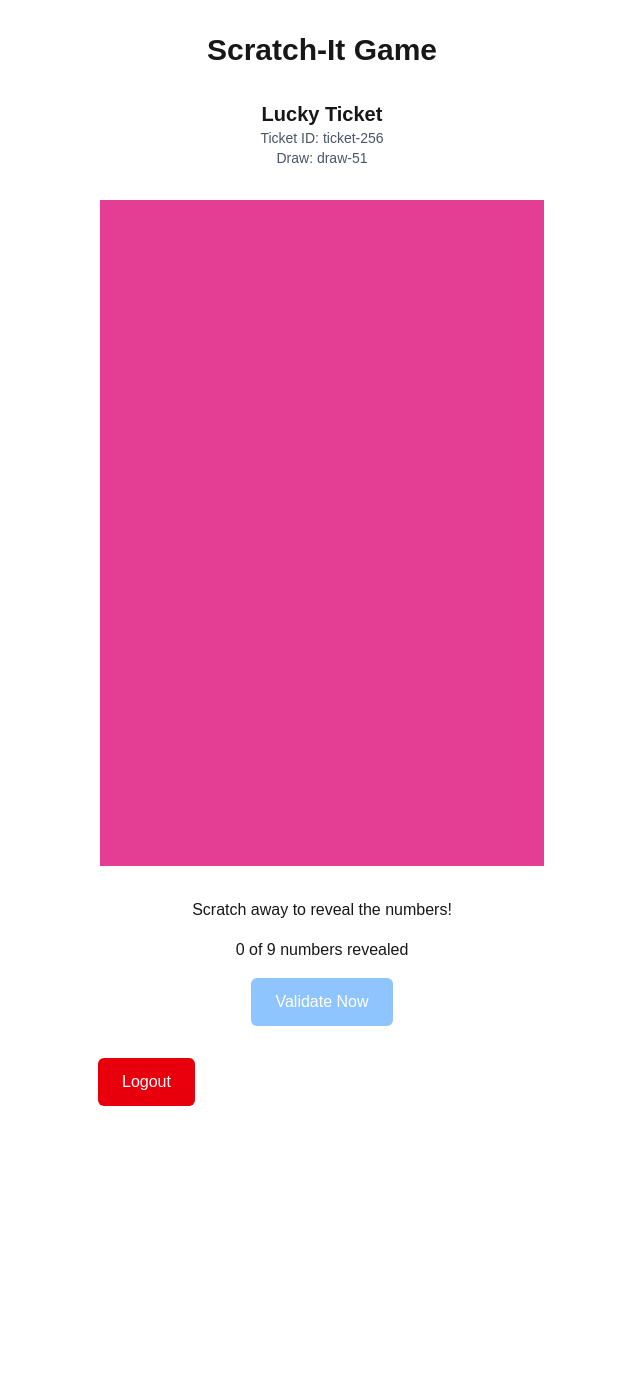
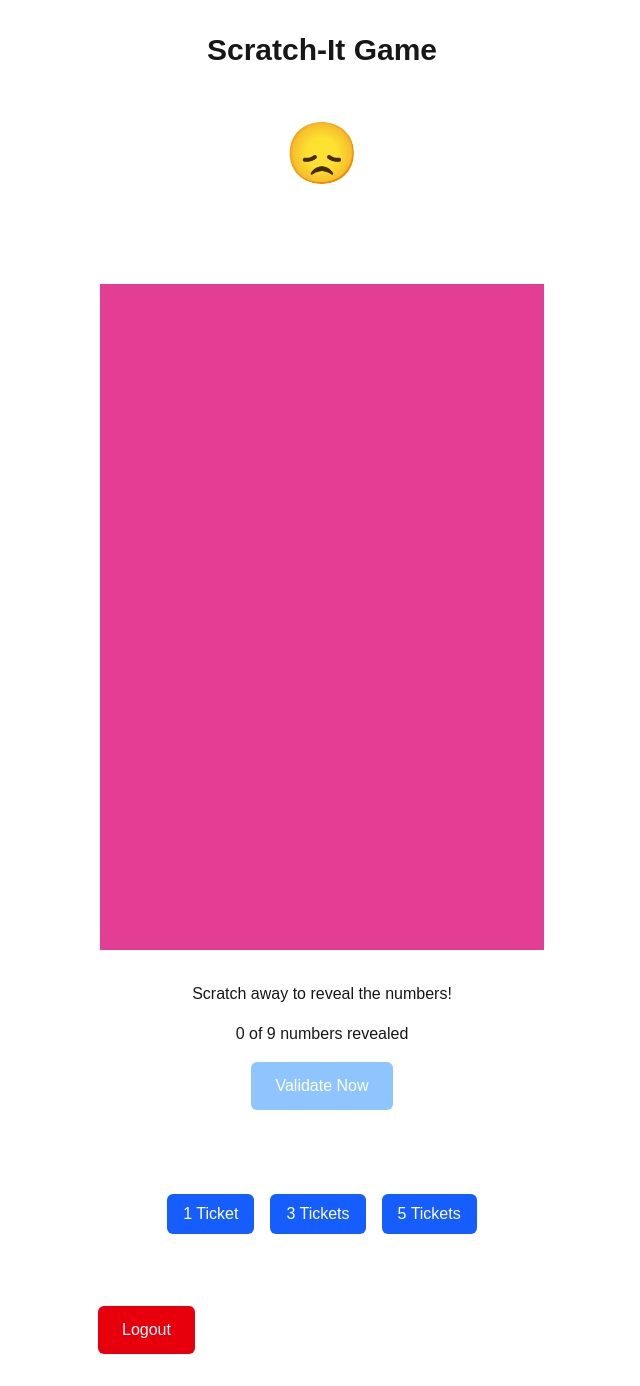
Before and after one commit to blackscorpionster/rubits, a Next.js app: page /play-page in a window 1280 px wide. Shown: the whole page, without its empty margins (318-958 px from the left). Before the commit the page ends 1138 px from the top, so only its background shows below. Built offline with nearby package versions, Linux system fonts and the light colour scheme; sample sign-in values are in the browser's storage.

Commit message:
Add no tickets component and buy tickets

```diff
--- /dev/null
+++ b/src/app/api/buy-tickets/route.ts
@@ -0,0 +1,90 @@
+import { NextRequest, NextResponse } from "next/server";
+
+export interface GridElement {
+  id: string;
+  value: number;
+}
+
+export interface Ticket {
+  id: string;
+  name: string;
+  gridSizeX: number;
+  gridSizeY: number;
+  drawId: string;
+  gridElements: GridElement[];
+  md5: string;
+  tierId: string;
+  playerId: string;
+}
+
+const getLosingTicket = (): Ticket => {
+  const gridSizeX = 3;
+  const gridSizeY = 3;
+  const gridElements: GridElement[] = [];
+
+  // Track numbers used in each row to avoid 3 of the same
+  const usedInRow = new Map<number, number>();
+
+  for (let row = 0; row < gridSizeY; row++) {
+    // Reset for new row
+    usedInRow.clear();
+
+    for (let col = 0; col < gridSizeX; col++) {
+      let value: number;
+      do {
+        value = Math.floor(Math.random() * 9) + 1;
+      } while (usedInRow.get(value) === 2); // Don't use a number 3 times in a row
+
+      // Track usage of this number in the row
+      usedInRow.set(value, (usedInRow.get(value) || 0) + 1);
+
+      gridElements.push({
+        id: `${row}-${col}`,
+        value,
+      });
+    }
+  }
+
+  return {
+    id: "ticket-" + Math.floor(Math.random() * 1000),
+    name: "Normal Ticket",
+    gridSizeX,
+    gridSizeY,
+    drawId: "draw-" + Math.floor(Math.random() * 100),
+    gridElements,
+    md5: "d41d8cd98f00b204e9800998ecf8427e", // Sample MD5 hash
+    tierId: "tier-lose",
+    playerId: "player-" + Math.floor(Math.random() * 1000),
+  };
+};
+
+export async function POST(request: NextRequest) {
+  try {
+    const body = await request.json();
+    const { numTickets } = body;
+
+    if (!numTickets || typeof numTickets !== "number" || numTickets <= 0) {
+        return NextResponse.json(
+            { success: false, message: "Invalid number of tickets" },
+            { status: 400 }
+        );
+    }
+
+    // db call to insert link tickets to customer
+    // validation to check there are enough tickets available?
+
+    const ticket = getLosingTicket();
+
+    // return ticket data of the purchased tickets. unneeded?
+    return NextResponse.json({
+      success: true,
+      data: [ticket],
+    });
+  } catch (error) {
+    console.error("Error purchasing tickets:", error);
+    return NextResponse.json(
+      { success: false, message: "Failed to purchase ticket" },
+      { status: 500 }
+    );
+  }
+}
--- /dev/null
+++ b/src/app/play-page/components/BuyTickets.tsx
@@ -0,0 +1,40 @@
+export const BuyTickets: React.FC = () => {
+    const handlePurchase = async (numTickets: number) => {
+      try {
+        const response = await fetch("/api/buy-tickets", {
+          method: "POST",
+          headers: {
+            "Content-Type": "application/json",
+          },
+          body: JSON.stringify({ numTickets: numTickets }),
+        });
+
+        if (!response.ok) {
+          throw new Error("Failed to purchase tickets");
+        }
+
+        console.log(`Successfully purchased ${numTickets} ticket(s)`);
+      } catch (error) {
+        console.error("Error purchasing tickets:", error);
+      }
+    };
+
+    const buyTicketOptions = [1, 3, 5];
+
+    return (
+      <div className="flex flex-col items-center justify-center h-full text-center p-10">
+        <p className="text-xl font-semibold text-white mb-4">Purchase More Tickets:</p>
+        <div className="flex space-x-4">
+          {buyTicketOptions.map((num) => (
+            <button
+              key={num}
+              onClick={() => handlePurchase(num)}
+              className="bg-blue-600 text-white py-2 px-4 rounded-md hover:bg-blue-700 transition-colors"
+            >
+              {num} Ticket{num > 1 ? 's' : ''}
+            </button>
+          ))}
+        </div>
+      </div>
+    );
+  };
--- /dev/null
+++ b/src/app/play-page/components/NoTickets.tsx
@@ -0,0 +1,10 @@
+import React from "react";
+
+export const NoTickets: React.FC = () => {
+  return (
+    <div className="flex flex-col items-center justify-center h-full text-center p-6">
+      <span className="text-6xl mb-4">😞</span>
+      <h2 className="text-xl font-semibold text-white">You have no tickets</h2>
+    </div>
+  );
+};
--- a/src/app/play-page/components/index.ts
+++ b/src/app/play-page/components/index.ts
@@ -1,2 +1,4 @@
+export { BuyTickets } from "./BuyTickets";
+export { NoTickets } from "./NoTickets";
 export { ScratchGrid } from "./ScratchGrid";
 export { ScratchCell } from "./ScratchCell";
--- a/src/app/play-page/page.tsx
+++ b/src/app/play-page/page.tsx
@@ -1,7 +1,7 @@
 "use client";
 
 import React, { useState, useEffect } from "react";
-import { ScratchGrid } from "./components";
+import { BuyTickets, NoTickets, ScratchGrid } from "./components";
 import { useRouter } from "next/navigation";
 
 interface GridItem {
@@ -100,7 +100,7 @@ export default function PlayPage() {
         const result = await response.json();
 
         if (result.success) {
-          setTicketData(result.data);
+          // setTicketData(result.data);
           setGridData(result.data.gridElements);
         } else {
           setError(result.message || "Failed to fetch ticket data");
@@ -212,7 +212,7 @@ export default function PlayPage() {
     setRevealedNumbers({});
     setValidationResult(null);
     const mockTicket = getMockTicket();
-    setTicketData(mockTicket);
+    // setTicketData(mockTicket);
     setGridData(mockTicket.gridElements);
     setGridKey(`grid-${Date.now()}`);
   };
@@ -254,6 +254,8 @@ export default function PlayPage() {
         {error && (
           <p className="text-red-500 mb-4">{error} (using fallback data)</p>
         )}
+
+        {!ticketData && <NoTickets />}
 
         {ticketData && (
           <div className="text-center">
@@ -325,6 +327,10 @@ export default function PlayPage() {
             )}
           </div>
 
+          <div>
+            <BuyTickets />
+          </div>
+
           <div className="mt-8">
             <button
               onClick={handleLogout}
```
Also changed, not shown: src/app/api/validate-game/route.ts (line endings or trailing spaces).
